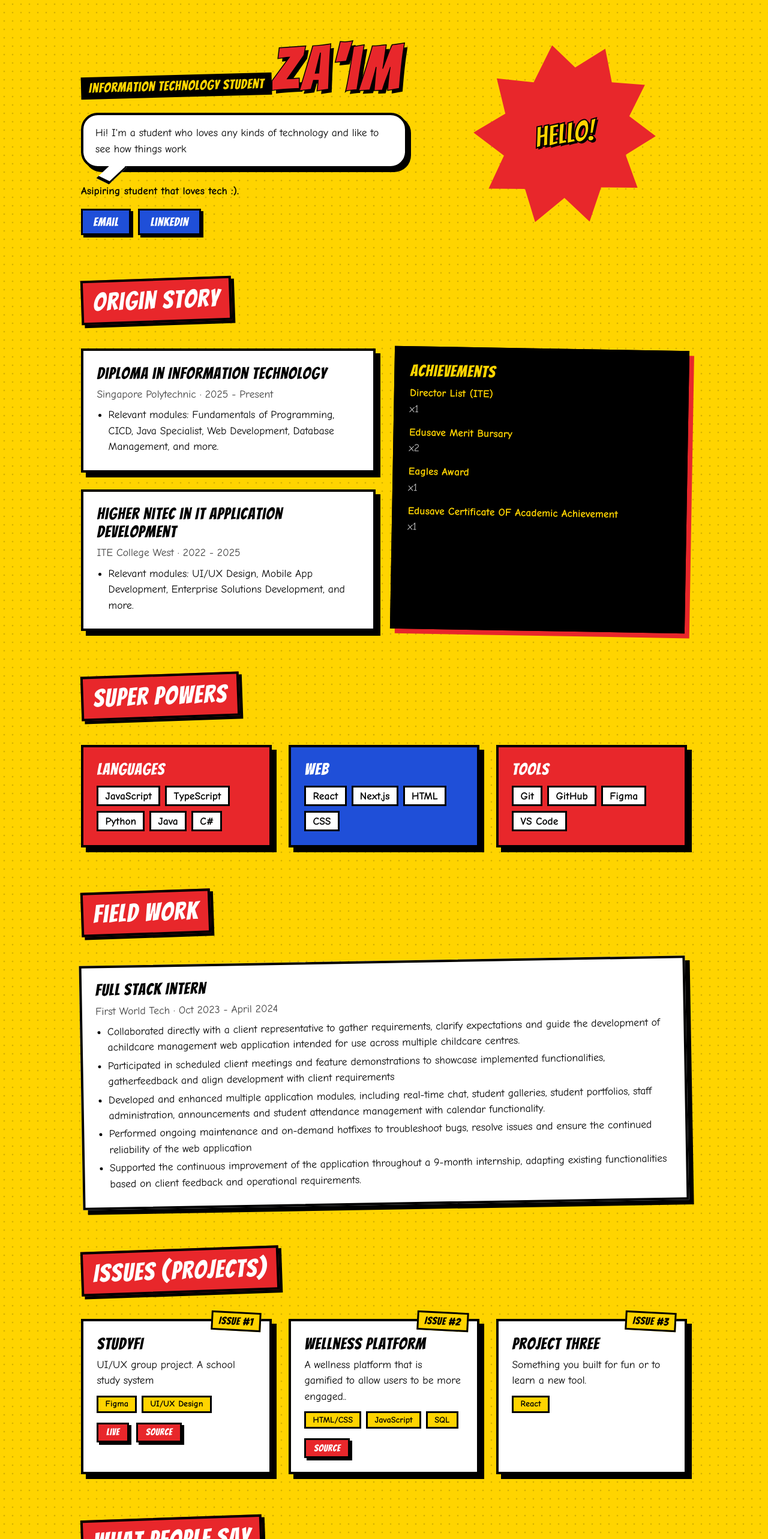
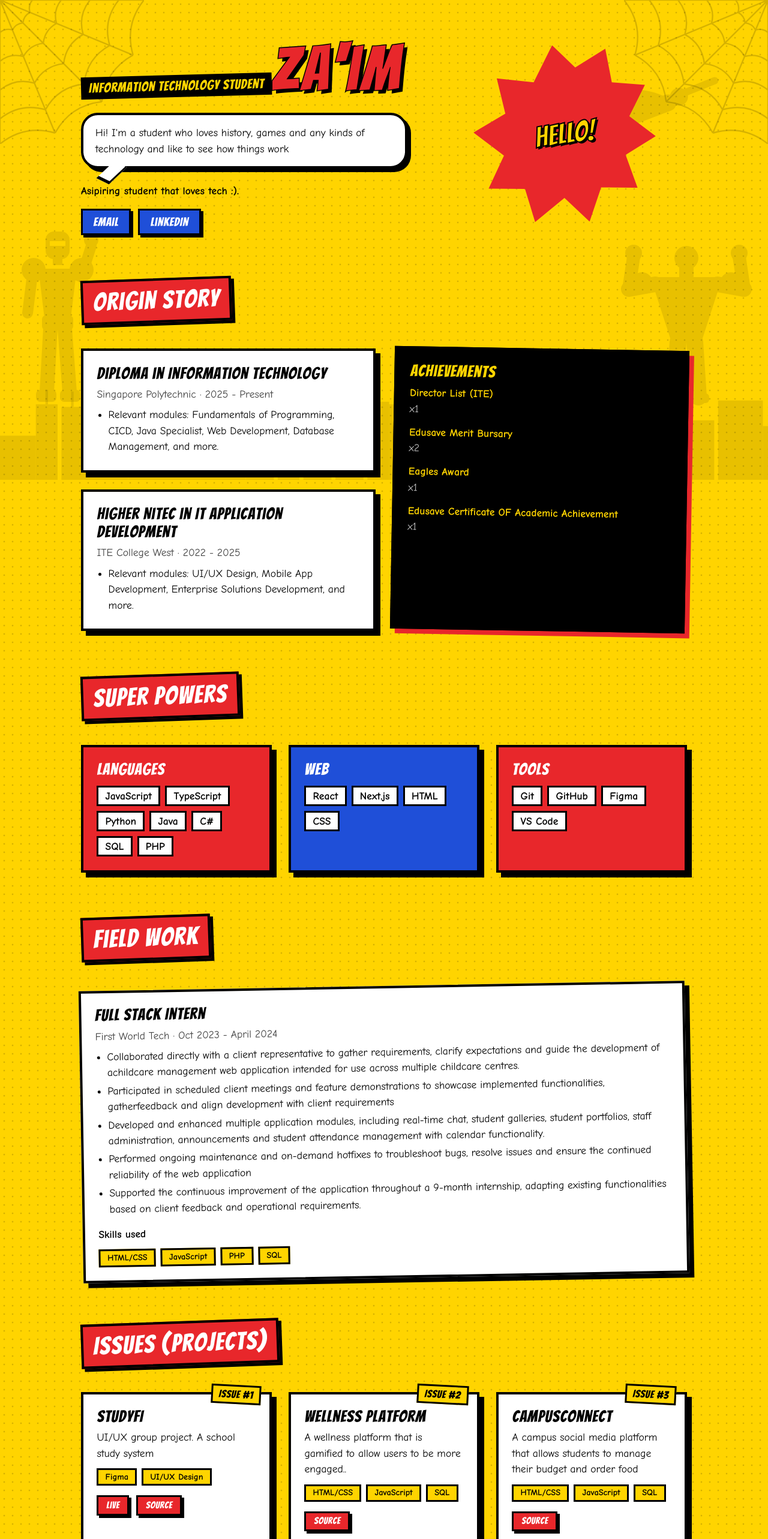
Before and after one commit to zaim860/ZaimPortfolio, a Next.js app: page / in a window 1280 px wide. Shown: the top 2566 px of the page at 60% size. Built offline with nearby package versions, Linux system fonts and the light colour scheme.

Commit message:
CSS changes

```diff
--- a/app/globals.css
+++ b/app/globals.css
@@ -314,3 +314,33 @@ ul.plain li { margin-bottom: 0.8rem; }
   html { scroll-behavior: auto; }
   .btn { transition: none; }
 }
+
+.skills-label { margin-top: 1rem; font-weight: 700; }
+
+/* ---------- Background decoration (kept faint on purpose) ---------- */
+.backdrop { position: fixed; inset: 0; z-index: -1; pointer-events: none; overflow: hidden; color: var(--ink); }
+.backdrop svg { position: absolute; fill: currentColor; opacity: 0.09; }
+.bd-skyline { left: 0; bottom: 0; width: 100%; height: 150px; }
+.bd-web { top: 0; left: 0; width: 240px; height: 240px; opacity: 0.16 !important; }
+.bd-web--r { left: auto; right: 0; transform: scaleX(-1); }
+.bd-flyer { top: 14%; right: 3%; width: 300px; transform: rotate(-12deg); }
+.bd-armored { left: 2%; bottom: 120px; height: 300px; }
+.bd-strong { right: 2%; bottom: 120px; height: 280px; }
+.bd-word {
+  position: absolute;
+  font-family: var(--font-display), Impact, sans-serif;
+  color: transparent;
+  -webkit-text-stroke: 2px currentColor;
+  opacity: 0.12;
+}
+.bd-word--1 { left: 3%; top: 32%; font-size: 5.5rem; transform: rotate(-12deg); }
+.bd-word--2 { right: 4%; top: 52%; font-size: 4.5rem; transform: rotate(10deg); }
+.bd-word--3 { left: 6%; top: 62%; font-size: 4rem; transform: rotate(-6deg); }
+
+@media (max-width: 1100px) {
+  .bd-flyer, .bd-armored, .bd-strong, .bd-word { display: none; }
+}
+@media (max-width: 600px) {
+  .bd-web { width: 140px; height: 140px; }
+  .bd-skyline { height: 90px; }
+}
--- a/app/layout.tsx
+++ b/app/layout.tsx
@@ -1,6 +1,7 @@
 import type { Metadata } from "next";
 import { Bangers, Comic_Neue } from "next/font/google";
 import "./globals.css";
+import Backdrop from "@/components/Backdrop";
 
 const display = Bangers({ weight: "400", subsets: ["latin"], variable: "--font-display" });
 const body = Comic_Neue({ weight: ["400", "700"], subsets: ["latin"], variable: "--font-body" });
@@ -13,7 +14,10 @@ export const metadata: Metadata = {
 export default function RootLayout({ children }: { children: React.ReactNode }) {
   return (
     <html lang="en" className={`${display.variable} ${body.variable}`}>
-      <body>{children}</body>
+      <body>
+        <Backdrop />
+        {children}
+      </body>
     </html>
   );
 }
--- /dev/null
+++ b/components/Backdrop.tsx
@@ -0,0 +1,18 @@
+// Subtle background decoration: ORIGINAL silhouettes (not any real character).
+// Everything is inline SVG, so no image files are needed. Tweak sizes/positions in globals.css (.bd-*).
+
+export default function Backdrop() {
+  return (
+    <div className="backdrop" aria-hidden="true">
+      <svg className="bd-skyline" viewBox="0 0 1200 160" preserveAspectRatio="xMidYMax slice"><rect x="0" y="91" width="56" height="69"/><rect x="56" y="42" width="34" height="118"/><rect x="71.0" y="18" width="4" height="24"/><rect x="96" y="46" width="34" height="114"/><rect x="111.0" y="22" width="4" height="24"/><rect x="130" y="57" width="70" height="103"/><rect x="163.0" y="33" width="4" height="24"/><rect x="200" y="103" width="70" height="57"/><rect x="270" y="30" width="44" height="130"/><rect x="314" y="104" width="70" height="56"/><rect x="384" y="73" width="44" height="87"/><rect x="434" y="37" width="34" height="123"/><rect x="474" y="97" width="44" height="63"/><rect x="524" y="63" width="44" height="97"/><rect x="544.0" y="39" width="4" height="24"/><rect x="574" y="38" width="34" height="122"/><rect x="589.0" y="14" width="4" height="24"/><rect x="608" y="42" width="70" height="118"/><rect x="678" y="36" width="70" height="124"/><rect x="748" y="79" width="56" height="81"/><rect x="810" y="100" width="44" height="60"/><rect x="860" y="67" width="70" height="93"/><rect x="930" y="95" width="34" height="65"/><rect x="964" y="91" width="56" height="69"/><rect x="1020" y="101" width="34" height="59"/><rect x="1060" y="67" width="56" height="93"/><rect x="1122" y="36" width="70" height="124"/><rect x="1192" y="76" width="34" height="84"/></svg>
+      <svg className="bd-web" viewBox="0 0 200 200" ><path d="M0 0L200.0 0.0M0 0L184.8 76.5M0 0L141.4 141.4M0 0L76.5 184.8M0 0L0.0 200.0M45.0 0.0Q38.8 7.7 41.6 17.2M41.6 17.2Q32.9 22.0 31.8 31.8M31.8 31.8Q22.0 32.9 17.2 41.6M17.2 41.6Q7.7 38.8 0.0 45.0M85.0 0.0Q73.4 14.6 78.5 32.5M78.5 32.5Q62.2 41.6 60.1 60.1M60.1 60.1Q41.6 62.2 32.5 78.5M32.5 78.5Q14.6 73.4 0.0 85.0M125.0 0.0Q107.9 21.5 115.5 47.8M115.5 47.8Q91.5 61.1 88.4 88.4M88.4 88.4Q61.1 91.5 47.8 115.5M47.8 115.5Q21.5 107.9 0.0 125.0M165.0 0.0Q142.4 28.3 152.4 63.1M152.4 63.1Q120.7 80.7 116.7 116.7M116.7 116.7Q80.7 120.7 63.1 152.4M63.1 152.4Q28.3 142.4 0.0 165.0M200.0 0.0Q172.6 34.3 184.8 76.5M184.8 76.5Q146.3 97.8 141.4 141.4M141.4 141.4Q97.8 146.3 76.5 184.8M76.5 184.8Q34.3 172.6 0.0 200.0" fill="none" stroke="currentColor" strokeWidth="2"/></svg>
+      <svg className="bd-web bd-web--r" viewBox="0 0 200 200" ><path d="M0 0L200.0 0.0M0 0L184.8 76.5M0 0L141.4 141.4M0 0L76.5 184.8M0 0L0.0 200.0M45.0 0.0Q38.8 7.7 41.6 17.2M41.6 17.2Q32.9 22.0 31.8 31.8M31.8 31.8Q22.0 32.9 17.2 41.6M17.2 41.6Q7.7 38.8 0.0 45.0M85.0 0.0Q73.4 14.6 78.5 32.5M78.5 32.5Q62.2 41.6 60.1 60.1M60.1 60.1Q41.6 62.2 32.5 78.5M32.5 78.5Q14.6 73.4 0.0 85.0M125.0 0.0Q107.9 21.5 115.5 47.8M115.5 47.8Q91.5 61.1 88.4 88.4M88.4 88.4Q61.1 91.5 47.8 115.5M47.8 115.5Q21.5 107.9 0.0 125.0M165.0 0.0Q142.4 28.3 152.4 63.1M152.4 63.1Q120.7 80.7 116.7 116.7M116.7 116.7Q80.7 120.7 63.1 152.4M63.1 152.4Q28.3 142.4 0.0 165.0M200.0 0.0Q172.6 34.3 184.8 76.5M184.8 76.5Q146.3 97.8 141.4 141.4M141.4 141.4Q97.8 146.3 76.5 184.8M76.5 184.8Q34.3 172.6 0.0 200.0" fill="none" stroke="currentColor" strokeWidth="2"/></svg>
+      <svg className="bd-flyer" viewBox="0 0 300 130" ><path d="M168 52C140 30 92 20 22 12C70 34 92 50 112 62Z"/><circle cx="192" cy="58" r="15"/><g stroke="currentColor" strokeLinecap="round" fill="none"><line x1="172" y1="64" x2="108" y2="74" strokeWidth="28"/><line x1="176" y1="58" x2="256" y2="44" strokeWidth="12"/><line x1="108" y1="72" x2="40" y2="82" strokeWidth="13"/><line x1="108" y1="78" x2="46" y2="104" strokeWidth="13"/></g></svg>
+      <svg className="bd-armored" viewBox="0 0 140 300" ><path fillRule="evenodd" d="M64 6H76A14 14 0 0 1 90 20V38A14 14 0 0 1 76 52H64A14 14 0 0 1 50 38V20A14 14 0 0 1 64 6ZM57 22H83V30H57Z"/><rect x="62" y="50" width="16" height="12"/><circle cx="30" cy="70" r="20"/><circle cx="110" cy="70" r="20"/><path d="M38 68H102L92 150H48Z"/><rect x="44" y="146" width="52" height="24" rx="6"/><circle cx="126" cy="20" r="12"/><rect x="34" y="270" width="34" height="20" rx="7"/><rect x="74" y="270" width="34" height="20" rx="7"/><g stroke="currentColor" strokeLinecap="round" fill="none"><line x1="28" y1="78" x2="20" y2="142" strokeWidth="18"/><line x1="112" y1="74" x2="126" y2="30" strokeWidth="18"/><line x1="58" y1="168" x2="52" y2="274" strokeWidth="24"/><line x1="82" y1="168" x2="90" y2="274" strokeWidth="24"/></g></svg>
+      <svg className="bd-strong" viewBox="0 0 220 280" ><circle cx="110" cy="30" r="20"/><rect x="98" y="46" width="24" height="16"/><path d="M50 62H170L135 170H85Z"/><circle cx="36" cy="72" r="18"/><circle cx="184" cy="72" r="18"/><circle cx="22" cy="22" r="14"/><circle cx="198" cy="22" r="14"/><rect x="72" y="256" width="36" height="16" rx="6"/><rect x="112" y="256" width="36" height="16" rx="6"/><g stroke="currentColor" strokeLinecap="round" fill="none"><line x1="58" y1="74" x2="14" y2="82" strokeWidth="26"/><line x1="14" y1="82" x2="22" y2="28" strokeWidth="22"/><line x1="162" y1="74" x2="206" y2="82" strokeWidth="26"/><line x1="206" y1="82" x2="198" y2="28" strokeWidth="22"/><line x1="96" y1="170" x2="90" y2="262" strokeWidth="28"/><line x1="124" y1="170" x2="130" y2="262" strokeWidth="28"/></g></svg>
+      <span className="bd-word bd-word--1">POW!</span>
+      <span className="bd-word bd-word--2">ZAP!</span>
+      <span className="bd-word bd-word--3">WHAM!</span>
+    </div>
+  );
+}
--- a/components/Experience.tsx
+++ b/components/Experience.tsx
@@ -13,6 +13,14 @@ export default function Experience() {
             <ul>
               {job.points.map((p) => <li key={p}>{p}</li>)}
             </ul>
+            {job.skills && job.skills.length > 0 && (
+              <>
+                <p className="skills-label">Skills used</p>
+                <ul className="chips">
+                  {job.skills.map((s) => <li key={s} className="chip chip--small">{s}</li>)}
+                </ul>
+              </>
+            )}
           </Panel>
         ))}
       </div>
--- a/data/portfolio.ts
+++ b/data/portfolio.ts
@@ -8,7 +8,7 @@ export const profile = {
   title: "Information Technology Student",
   tagline: "Asipiring student that loves tech :).",
   intro:
-    "Hi! I'm a student who loves any kinds of technology and like to see how things work",
+    "Hi! I'm a student who loves history, games and any kinds of technology and like to see how things work",
   avatar: "", // e.g. "/me.jpg" (put the file in /public). Leave "" to show a comic burst instead.
   links: [
     { label: "Email", href: "mailto:zaimfadzly@gmail.com" },
@@ -56,7 +56,7 @@ export const testimonials: Testimonial[] = [
 ];
 
 export const skills = [
-  { category: "Languages", items: ["JavaScript", "TypeScript", "Python", "Java", "C#"] },
+  { category: "Languages", items: ["JavaScript", "TypeScript", "Python", "Java", "C#", "SQL", "PHP"] },
   { category: "Web", items: ["React", "Next.js", "HTML", "CSS"] },
   { category: "Tools", items: ["Git", "GitHub", "Figma", "VS Code"] },
 ];
@@ -66,6 +66,7 @@ export const experience = [
     role: "Full Stack Intern",
     company: "First World Tech",
     period: "Oct 2023 - April 2024",
+    skills: ["HTML/CSS", "JavaScript", "PHP", "SQL"],
     points: [
       "Collaborated directly with a client representative to gather requirements, clarify expectations and guide the development of achildcare management web application intended for use across multiple childcare centres.",
       "Participated in scheduled client meetings and feature demonstrations to showcase implemented functionalities, gatherfeedback and align development with client requirements",
@@ -82,7 +83,7 @@ export const projects = [
     description: "UI/UX group project. A school study system",
     tags: ["Figma", "UI/UX Design"],
     links: [
-      { label: "Live", href: "https://www.figma.com/proto/FlAQ0oUhKTH6SOY20gMLFw/Group-4-Prototype--Copy-?node-id=2-783&p=f&t=hrWXtHp1jnig8UML-0&scaling=min-zoom&content-scaling=fixed&page-id=0%3A1&starting-point-node-id=2%3A777&show-proto-sidebar=1" },
+      { label: "Live", href: "https://www.figma.com/proto/FlAQ0oUhKTH6SOY20gMLFw/Group-4-Prototype--Copy-?node-id=2-777&t=fC7MedJDZHcoBzE9-1&scaling=min-zoom&content-scaling=fixed&page-id=0%3A1&starting-point-node-id=2%3A777" },
       { label: "Source", href: "https://www.figma.com/design/FlAQ0oUhKTH6SOY20gMLFw/Group-4-Prototype--Copy-?node-id=0-1&t=pcxe3FDYgek8dDQq-1" },
     ] as Link[],
   },
@@ -93,9 +94,9 @@ export const projects = [
     links: [{ label: "Source", href: "https://github.com/zaim860/valyria" }] as Link[],
   },
   {
-    title: "Project Three",
-    description: "Something you built for fun or to learn a new tool.",
-    tags: ["React"],
-    links: [] as Link[],
+    title: "CampusConnect",
+    description: "A campus social media platform that allows students to manage their budget and order food",
+    tags: ["HTML/CSS", "JavaScript", "SQL"],
+    links: [{ label: "Source", href: "https://github.com/zaim860/CampusConnect" }] as Link[],
   },
 ];
```
